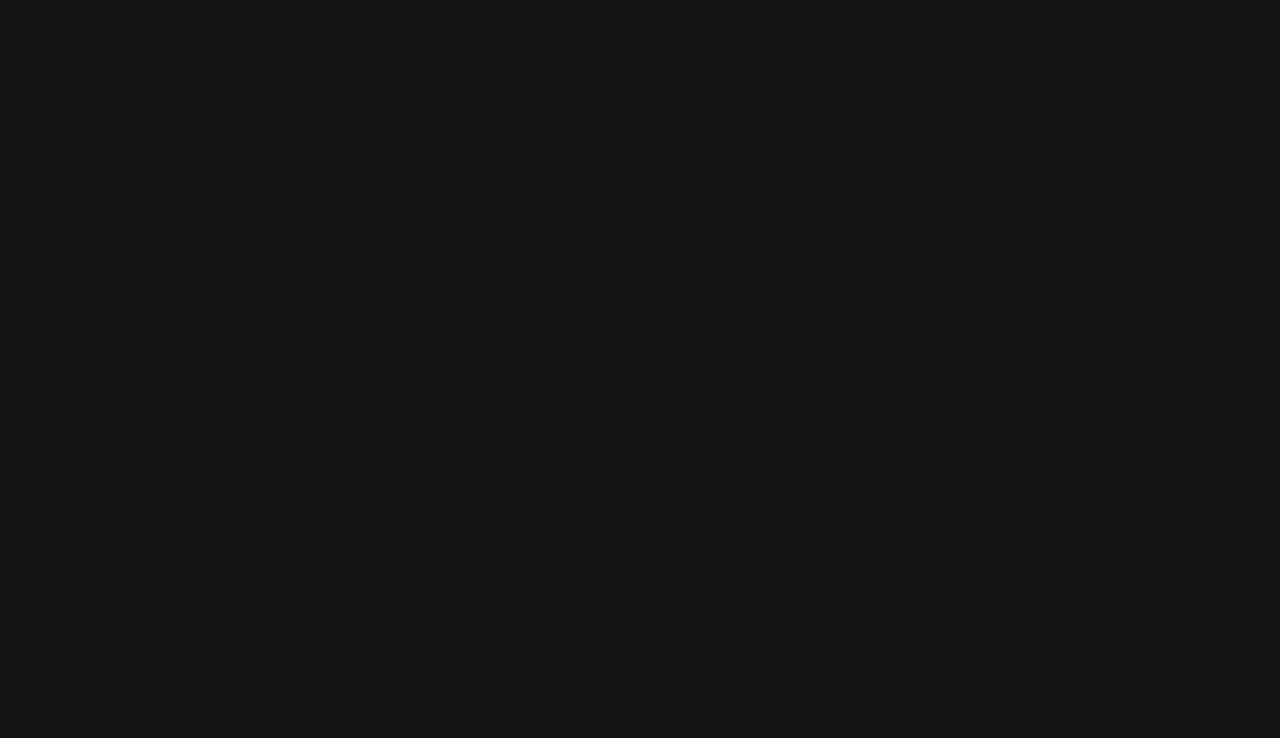
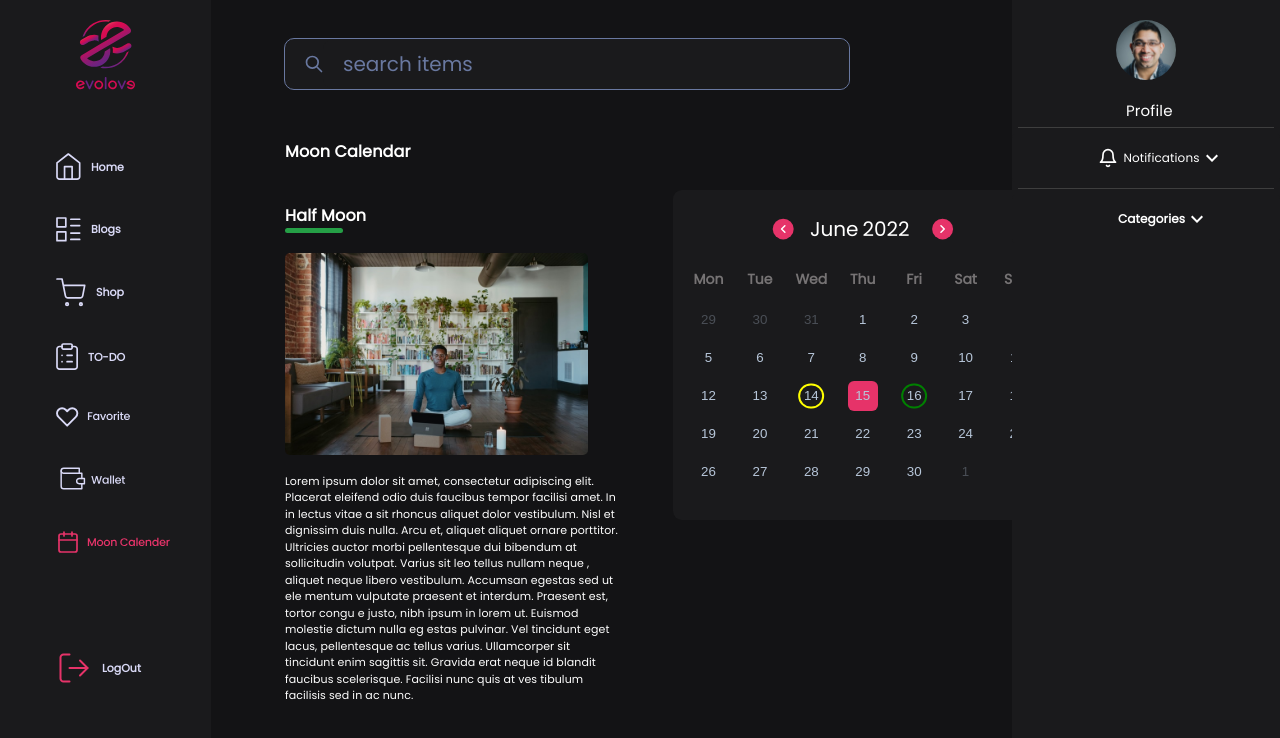
Before and after one commit to saadwaqas688/Evolove, a React (Create React App) app: page /moonCalender in a window 1280 px wide. Before the commit this address had no page. Shown: the top 738 px of the page. Built offline with nearby package versions, Linux system fonts and the light colour scheme.

Commit message:
moonCalendar almost complete

```diff
--- /dev/null
+++ b/src/Components/Containers/MoonCalendar/MoonCalendar.jsx
@@ -0,0 +1,49 @@
+import { Grid } from "@mui/material";
+import React  from "react";
+import BoxCom from "../../UI/BoxCom/BoxCom";
+import Calender from "../../UI/Calender/Calender";
+import ExploreBlogImage from "../../../assets/images/homeOnBoarding/MoonCalendar.jpeg";
+
+import { Heading, ImageContainer, LeftSideGrid,RightSideGrid, SubHeading, TextContainer } from "./MoonCalendar.style";
+
+const MoonCalendar = ( ) => {
+
+  return (
+         <Grid container  spacing={2} sx={{width:{md:"80%",lg:"100%"}}} >
+            <LeftSideGrid item xs={12} sm={6} md={12} lg={6}>
+            <Heading>Moon Calendar</Heading>
+            <SubHeading>Half Moon</SubHeading>
+            <BoxCom sx={{background:"#259F46",width:"58px",height:"5px",borderRadius:"50px"}}></BoxCom>
+            <ImageContainer src={ExploreBlogImage} alt="Paris" />
+            <TextContainer>
+          <p>
+            Lorem ipsum dolor sit amet, consectetur adipiscing elit. Placerat
+            eleifend odio duis faucibus tempor facilisi amet. In in lectus vitae
+            a sit rhoncus aliquet dolor vestibulum. Nisl et dignissim duis
+            nulla. Arcu et, aliquet aliquet ornare porttitor. Ultricies auctor
+            morbi pellentesque dui bibendum at sollicitudin volutpat. Varius sit
+            leo tellus nullam neque , aliquet neque libero vestibulum. Accumsan
+            egestas sed ut ele mentum vulputate praesent et interdum. Praesent
+            est, tortor congu e justo, nibh ipsum in lorem ut. Euismod molestie
+            dictum nulla eg estas pulvinar. Vel tincidunt eget lacus,
+            pellentesque ac tellus varius. Ullamcorper sit tincidunt enim
+            sagittis sit. Gravida erat neque id blandit faucibus scelerisque.
+            Facilisi nunc quis at ves tibulum facilisis sed in ac nunc.
+          </p>
+        </TextContainer>
+              </LeftSideGrid>
+
+            <RightSideGrid item xs={12} sm={6} md={12} lg={5} marginLeft="5%">
+            <BoxCom sx={{marginTop:"90px"}}>
+        <Calender />
+          </BoxCom>
+
+          </RightSideGrid>
+
+
+            </Grid>
+
+  );
+};
+
+export default MoonCalendar;
--- /dev/null
+++ b/src/Components/Containers/MoonCalendar/MoonCalendar.style.js
@@ -0,0 +1,97 @@
+import {Button, Grid, styled, Typography} from "@mui/material";
+import { Colors } from "../../../config/palette";
+import BoxCom from "../../UI/BoxCom/BoxCom";
+
+  export const Heading = styled(Typography)(( ) => ({
+    marginTop:"40px",
+  fontFamily: '"Poppins", "sans-serif"',
+  color:Colors.light,
+  fontSize:"16px",
+  fontWeight:"bold",
+}));
+
+export const SubHeading = styled(Typography)(( ) => ({
+  marginTop:"40px",
+fontFamily: '"Poppins", "sans-serif"',
+color:Colors.light,
+fontSize:"16px",
+fontWeight:"bold",
+// borderBottom:"6px solid green",
+// lineLength:"5px"
+}));
+
+
+
+export const FieldLabel = styled(Typography)(() => ({
+  fontFamily: '"Poppins", "sans-serif"',
+  color:Colors.dimGrey,
+  fontWeight:"bold",
+  fontSize:"16px",
+}));
+
+
+export const ProfileButton = styled(Button)(() => ({
+width:"100%",
+marginTop:"100px",
+textTransform:"none",
+fontSize:"16px",
+marginLeft:"2px"
+
+}));
+
+
+export const FieldWrapper = styled(BoxCom)(({ theme ,height ,border}) => ({
+    display:"flex",
+    justifyContent:"center",
+    alignItems:"center",
+    background:Colors.dark,
+    borderRadius:"15px",
+    height:height,
+    marginTop:"20px",
+    cursor:"pointer",
+    border:border && ` 1px solid ${Colors.info}  `,
+    }));
+
+
+    export const CardText = styled(Typography)(( {theme}) => ({
+        fontFamily: '"Poppins", "sans-serif"',
+        color:Colors.light,
+        fontSize:"16px",
+        fontWeight:"bold",
+        [theme.breakpoints.down("sm")]: {
+          fontSize:"7px",
+            },
+        }));
+
+
+        export const LeftSideGrid = styled(Grid)(( {theme}) => ({
+            [theme.breakpoints.down("sm")]: {
+              fontSize:"12px",
+                },
+            }));
+
+            export const RightSideGrid = styled(Grid)(( {theme,marginLeft}) => ({
+                marginLeft:marginLeft ,
+                [theme.breakpoints.down("lg")]: {
+                    marginLeft:"0px" ,
+                    },
+                }));
+
+
+                export const ImageContainer = styled("img")(({ src, theme }) => ({
+                  src: `url(${src})`,
+                  width: "90%",
+                  height:"auto",
+                  marginTop:"20px",
+                  borderRadius:"5px",
+                  [theme.breakpoints.down("md")]: {
+                    width: "100%",
+                    height:'auto',
+                  },
+                }));
+
+                export const TextContainer = styled(Typography)(({ theme }) => ({
+                  fontFamily: '"Poppins", "sans-serif"',
+                  color:Colors.light,
+                  fontSize:"11px",
+                }));
--- a/src/Components/UI/Calender/Calender.jsx
+++ b/src/Components/UI/Calender/Calender.jsx
@@ -30,13 +30,13 @@ const Calender = ( ) => {
   //   states
   const [month, setMonth] = React.useState(currentDate.getMonth());
   const [year, setYear] = React.useState(currentDate.getFullYear());
+  const [selectedDay,setSelectedDay]=React.useState(currentDate.getDate())
   const first = getFirstDayOfMonth(currentDate.getDate(), month, year);
   const firstDay = sub(first, { days: first.getDay() });
   const [selections, setSelections] = React.useState({
     start: currentDate,
     end:null
   });
-
 
   //   handlers
   const prevMonthHandler = (e) => {
@@ -57,7 +57,7 @@ const Calender = ( ) => {
 
   const clickDateHandler = (e) => {
     const selectedDate = new Date(e.currentTarget.getAttribute("id"));
-    console.log('selectedDate',selectedDate)
+    setSelectedDay(selectedDate.getDate())
     let temp = { ...selections };
     const {start}=temp;
     //  temp={start:selectedDate,end:null}
@@ -83,6 +83,7 @@ const Calender = ( ) => {
     setMonth(selectedDate.getMonth());
   };
 
+  console.log("selectedDay",selectedDay)
   return (
     <Wrapper >
       <MonthSelector>
@@ -117,6 +118,7 @@ const Calender = ( ) => {
                   selections={selections}
                   weekIndex={weekIndex}
                   first={firstDay}
+                  selectedDay={selectedDay}
                 />
               );
             })}
--- a/src/Components/UI/Calender/Date.jsx
+++ b/src/Components/UI/Calender/Date.jsx
@@ -4,58 +4,19 @@ import {
   PassiveDate,
   CurrentDate,
   DateContent,
-  StyledRangedDateStart,
-  StyledRangedDateEnd,
-  StyledRangedDateMiddle,
+  MoonDate,
 } from "./Date.style";
-const Date = ({ rangeType, isCurrent, isActive, date, ...props }) => {
-  switch ("default") {
-    case "start":
-      return (
-        <React.Fragment>
-          {isActive ? (
-            <StyledRangedDateStart {...props}>
-              {isCurrent && <CurrentDate>&nbsp;</CurrentDate>}
-              <DateContent>{date}</DateContent>
-            </StyledRangedDateStart>
-          ) : (
-            <PassiveDate {...props}>{date}</PassiveDate>
-          )}
-        </React.Fragment>
-      );
-    case "end":
-      return (
-        <React.Fragment>
-          {isActive ? (
-            <StyledRangedDateEnd {...props}>
-              {isCurrent && <CurrentDate>&nbsp;</CurrentDate>}
-              <DateContent>{date}</DateContent>
-            </StyledRangedDateEnd>
-          ) : (
-            <PassiveDate {...props}>{date}</PassiveDate>
-          )}
-        </React.Fragment>
-      );
-    case "middle":
-      return (
-        <React.Fragment>
-          {isActive ? (
-            <StyledRangedDateMiddle {...props}>
-              {isCurrent && <CurrentDate>&nbsp;</CurrentDate>}
-              <DateContent>{date}</DateContent>
-            </StyledRangedDateMiddle>
-          ) : (
-            <PassiveDate {...props}>{date}</PassiveDate>
-          )}
-        </React.Fragment>
-      );
-    default:
+const Date = ({ rangeType, isCurrent, isActive, date,selectedDay, ...props }) => {
+  console.log('date',date)
       return (
         <React.Fragment>
           {
           isActive ? (
             <StyledDate {...props}>
-              {isCurrent && <CurrentDate>&nbsp;</CurrentDate>}
+              {selectedDay==date && <CurrentDate>&nbsp;</CurrentDate>}
+              {date =="14" && <MoonDate color="yellow">&nbsp;</MoonDate>}
+              {date =="16" && <MoonDate color="green">&nbsp;</MoonDate>}
+
               <DateContent>{date}</DateContent>
             </StyledDate>
           ) :
@@ -65,7 +26,6 @@ const Date = ({ rangeType, isCurrent, isActive, date, ...props }) => {
         </React.Fragment>
       );
   }
-};
 
 export default Date;
 
--- a/src/Components/UI/Calender/Date.style.js
+++ b/src/Components/UI/Calender/Date.style.js
@@ -80,3 +80,18 @@ export const DateContent = styled("span")(({ theme }) => ({
   position: "relative",
   zIndex: 1000,
 }));
+
+
+export const MoonDate = styled("div")(({ theme,color }) => ({
+  position: "absolute",
+  zIndex: 500,
+  top: "50%",
+  left: "50%",
+  transform: "translateX(-50%) translateY(-50%)",
+  border:`2px solid ${color}`,
+  borderRadius: "50px",
+  paddingLeft:"9px",
+  paddingRight:"9px",
+  paddingTop:"3px",
+  paddingBottom:"3px",
+}));
--- a/src/Components/UI/Calender/Week.jsx
+++ b/src/Components/UI/Calender/Week.jsx
@@ -14,6 +14,7 @@ const Week = ({
   selections,
   weekIndex,
   first,
+  selectedDay,
 }) => {
   const [rangeTypeTest, setRangeTypeTest] = React.useState("");
   const [isCurrent, setIsCurrent] = React.useState(false);
@@ -35,36 +36,35 @@ const Week = ({
       //   (selections.end && isSameDay(dateToRender, selections.end))
     );
 
-    if (selections.end) {
-      if (
-        isBefore(dateToRender, selections.start) ||
-        isAfter(dateToRender, selections.end)
-      ) {
-        setRangeTypeTest("");
-      } else {
-        setRangeTypeTest("middle");
-        const [startWeek, endWeek] = [
-          startOfWeek(dateToRender),
-          endOfWeek(dateToRender),
-        ];
-        if (isSameDay(dateToRender, startWeek)) {
-          setRangeTypeTest("start");
-        }
-        if (isSameDay(dateToRender, endWeek)) {
-          setRangeTypeTest("end");
-        }
-        if (isSameDay(dateToRender, selections.start)) {
-          setRangeTypeTest("start");
-        }
+    // if (selections.end) {
+    //   if (
+    //     isBefore(dateToRender, selections.start) ||
+    //     isAfter(dateToRender, selections.end)
+    //   ) {
+    //     setRangeTypeTest("");
+    //   } else {
+    //     setRangeTypeTest("middle");
+    //     const [startWeek, endWeek] = [
+    //       startOfWeek(dateToRender),
+    //       endOfWeek(dateToRender),
+    //     ];
+    //     if (isSameDay(dateToRender, startWeek)) {
+    //       setRangeTypeTest("start");
+    //     }
+    //     if (isSameDay(dateToRender, endWeek)) {
+    //       setRangeTypeTest("end");
+    //     }
+    //     if (isSameDay(dateToRender, selections.start)) {
+    //       setRangeTypeTest("start");
+    //     }
 
-        if (isSameDay(dateToRender, selections.end)) {
-          setRangeTypeTest("end");
-        }
-      }
-    } else {
+    //     if (isSameDay(dateToRender, selections.end)) {
+    //       setRangeTypeTest("end");
+    //     }
+    //   }
+    // } else {
       setRangeTypeTest("");
     }
-  };
 
   // console.log("rangeTypeTest",rangeTypeTest)
 
@@ -76,6 +76,7 @@ const Week = ({
       date={dateToRender.getDate()}
       isActive={dateToRender.getMonth() === month}
       onClick={clickDateHandler}
+      selectedDay={selectedDay}
     />
   );
 };
--- a/src/Routes/ApplicationRoutes.jsx
+++ b/src/Routes/ApplicationRoutes.jsx
@@ -33,6 +33,8 @@ import SubscriptionSuccess from "../Components/Containers/Subscription/Subscript
 import SingleProduct from "../Components/Containers/Shop/SingleProduct/SingleProductMain/SingleProduct";
 import NewSubmissionSuccess from "../Components/Containers/NewSubmission/NewSubmissionSuccess/NewSubmissionSuccess";
 import NewSubmission from "../Components/Containers/NewSubmission/NewSubmissionMain/NewSubmission";
+import MoonCalendar from "../Components/Containers/MoonCalendar/MoonCalendar";
+import Todo from "../Components/Containers/Todo/TodoMain/Todo";
 const ApplicationRoutes = () => {
   return (
     <>
@@ -73,9 +75,13 @@ const ApplicationRoutes = () => {
             <Route path="/home/categories/:category" element={<AllCourses />} />
 
 
-            <Route path="/test" element={<Test />} />\
+            <Route path="/test" element={<Test />} />
             <Route path="/coachProfile/newSubmission" element={<NewSubmission />} />
             <Route path="/newSubmissionSuccess" element={<NewSubmissionSuccess />} />
+            <Route path="/todo" element={<Todo/>} />
+            <Route path="/moonCalender" element={<MoonCalendar/>} />
+
+
 
 
 
```
Also changed, not shown: src/Test/Test.jsx (+2 -1 lines), src/assets/images/homeOnBoarding/MoonCalendar.jpeg (added).
